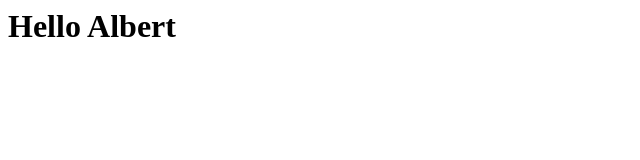
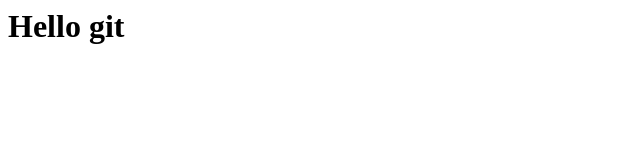
Before and after one commit to Albert-director/Test, a plain HTML site: page index.html in a window 1280 px wide. Shown: the whole page, without its empty margins (0-640 px from the left). Drawn offline with Linux system fonts and the light colour scheme.

Commit message:
Revert "Wrong commit"
This reverts commit 1f9ea6922e8f13b9b57f327526ae7626b964b3c0.

```diff
--- a/index.html
+++ b/index.html
@@ -1 +1 @@
-<h1>Hello Albert</h1>
+<h1>Hello git</h1>
```
